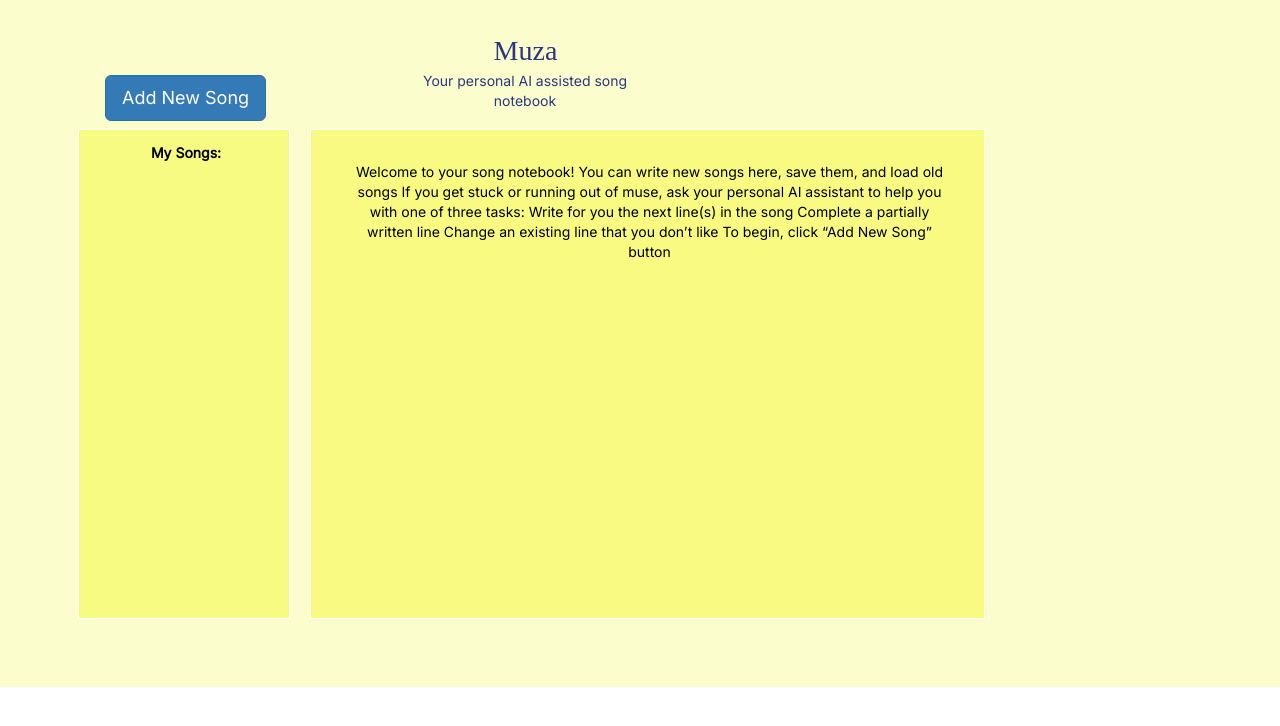
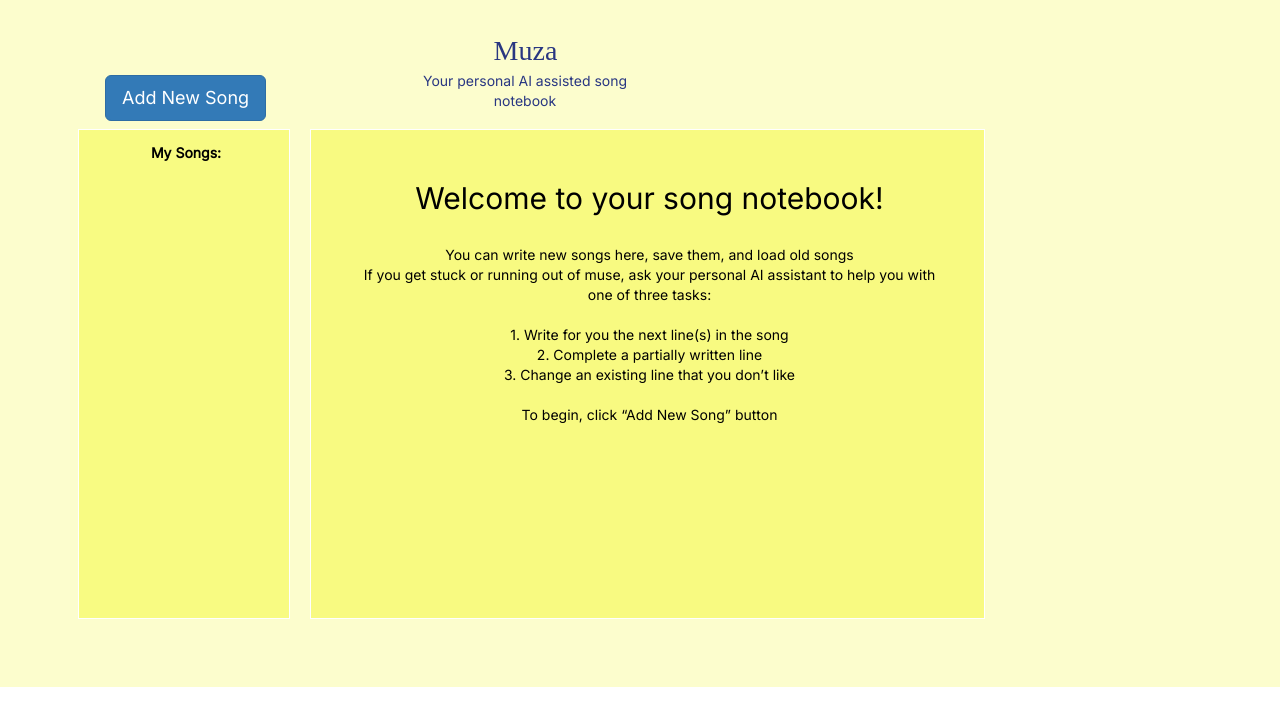
Before and after one commit to nivsfa/Muza, a Flask app: page / in a window 1280 px wide. Shown: the top 726 px of the page. Run offline with Flask 2, Linux system fonts and the light colour scheme; some libraries are stand-ins or nearby versions; some web fonts are replaced.

Commit message:
Updated text in index.html

```diff
--- a/templates/index.html
+++ b/templates/index.html
@@ -21,15 +21,15 @@
     </span>
     <span class="v1_6">My Songs:</span>
     <span
-        class="v1_18">Welcome to your song notebook!
+        class="v1_18"><h2>Welcome to your song notebook!</h2><br>
 
-You can write new songs here, save them, and load old songs
+You can write new songs here, save them, and load old songs<br>
 If you get stuck or running out of muse, ask your personal AI assistant
-to help you with one of three tasks:
+to help you with one of three tasks:<br><br>
 
-Write for you the next line(s) in the song
-Complete a partially written line
-Change an existing line that you don’t like
+1. Write for you the next line(s) in the song<br>
+2. Complete a partially written line<br>
+3. Change an existing line that you don’t like<br><br>
 
 To begin, click “Add New Song” button</span>
     <div class="name"></div>
```
